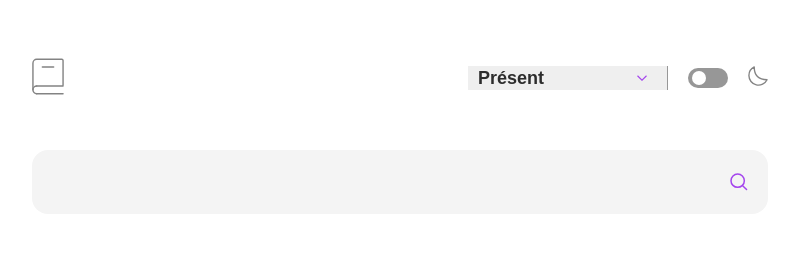
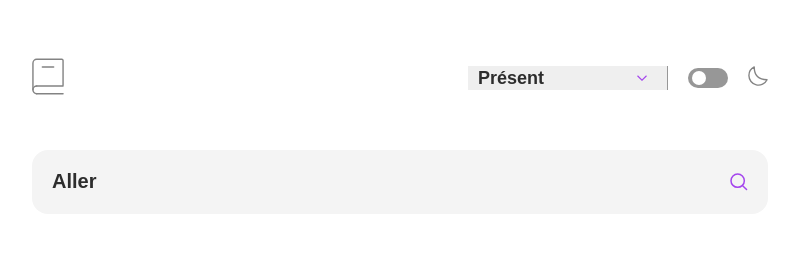
Before and after one commit to Xavier-Hsiao/french-conjugation-tool, a React (Vite) app: page / in a window 1280 px wide. Shown: the top 264 px of the page, without its empty margins (240-1038 px from the left). Built offline with nearby package versions, Linux system fonts and the light colour scheme.

Commit message:
Build: add AppContext to make verb and tense global state

```diff
--- a/src/App.jsx
+++ b/src/App.jsx
@@ -1,4 +1,5 @@
 import styles from "./App.module.scss";
+import { AppProvider } from "./context/AppContext";
 import * as FrenchVerbs from "french-verbs";
 import Lefff from "french-verbs-lefff/dist/conjugations.json";
 import Header from "./components/Header/Header";
@@ -8,11 +9,13 @@ import Footer from "./components/Footer/Footer";
 
 export default function App() {
   return (
+    <AppProvider>
       <div className={styles.container}>
         <Header />
         <Search />
         <Main />
         <Footer />
       </div>
+    </AppProvider>
   );
 }
--- a/src/components/Header/Header.jsx
+++ b/src/components/Header/Header.jsx
@@ -1,6 +1,13 @@
+import { useAppContext } from "../../context/AppContext";
 import styles from "./Header.module.scss";
 
 export default function Header() {
+  const {tense, setTense} = useAppContext;
+
+  function handleTenseSelect(event) {
+    setTense((currentTense) => event.target.value);
+  }
+
   return (
     <header className={styles.header}>
       <div className={styles.imageWrapper}>
@@ -12,7 +19,7 @@ export default function Header() {
       </div>
       <nav className={styles.navbar}>
         <div className={styles.tenseGroup}>
-          <select>
+          <select value={tense} onChange={handleTenseSelect}>
             <option value="present">Présent</option>
             <option value="futur">Futur</option>
             <option value="passe-simple">Passé simple</option>
--- a/src/components/Main/Main.jsx
+++ b/src/components/Main/Main.jsx
@@ -1,9 +1,12 @@
+import { useAppContext } from "../../context/AppContext";
 import styles from "./Main.module.scss";
 
 export default function Main() {
+  const { verb, setVerb, tense, setTense } = useAppContext();
+
   return (
     <main>
-      <h1>Aller</h1>
+      <h1>{verb}</h1>
       <div className={styles.divider}>
         <p>Conjugaison</p>
       </div>
--- a/src/components/Search/Search.jsx
+++ b/src/components/Search/Search.jsx
@@ -1,9 +1,23 @@
+import { useAppContext } from "../../context/AppContext";
 import styles from "./Search.module.scss";
 
 export default function Search() {
+  const { verb, setVerb } = useAppContext();
+
+  function handleKeyPress(event) {
+    if (event.key === "Enter") {
+      setVerb((currentVerb) => event.target.value);
+    }
+  }
+
   return (
     <div className={styles.search}>
-      <input type="text" className={styles.searchInput} />
+      <input
+        type="text"
+        className={styles.searchInput}
+        defaultValue={verb}
+        onKeyDown={handleKeyPress}
+      />
       <img src="src/assets/images/icon-search.svg" alt="search-icon" />
     </div>
   );
--- /dev/null
+++ b/src/context/AppContext.jsx
@@ -0,0 +1,18 @@
+import { createContext, useState, useContext, Children } from "react";
+
+const AppContext = createContext();
+
+export const AppProvider = ({ children }) => {
+  const [tense, setTense] = useState("present");
+  const [verb, setVerb] = useState("Aller");
+
+  return (
+    <AppContext.Provider value={{ verb, setVerb, tense, setTense }}>
+      {children}
+    </AppContext.Provider>
+  );
+};
+
+export const useAppContext = () => {
+  return useContext(AppContext);
+};
```
Lines whose indentation alone changed are shown as unchanged.
